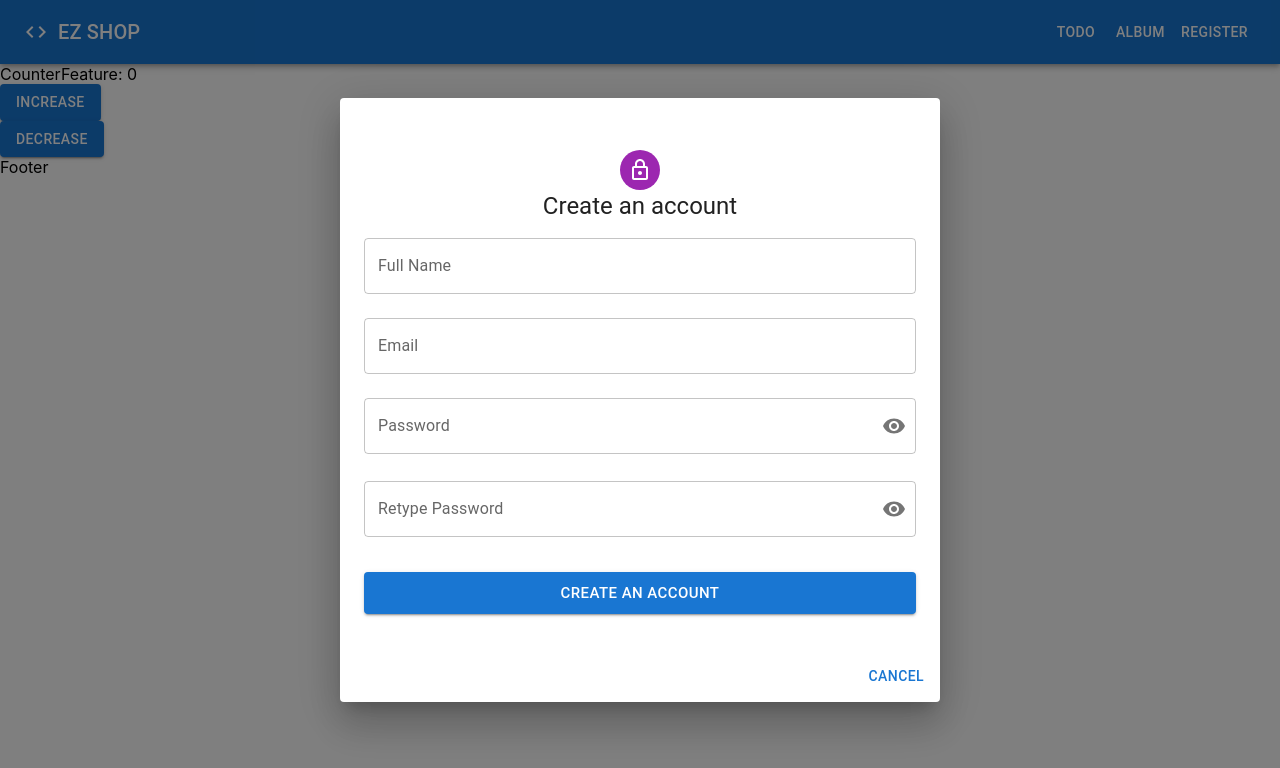
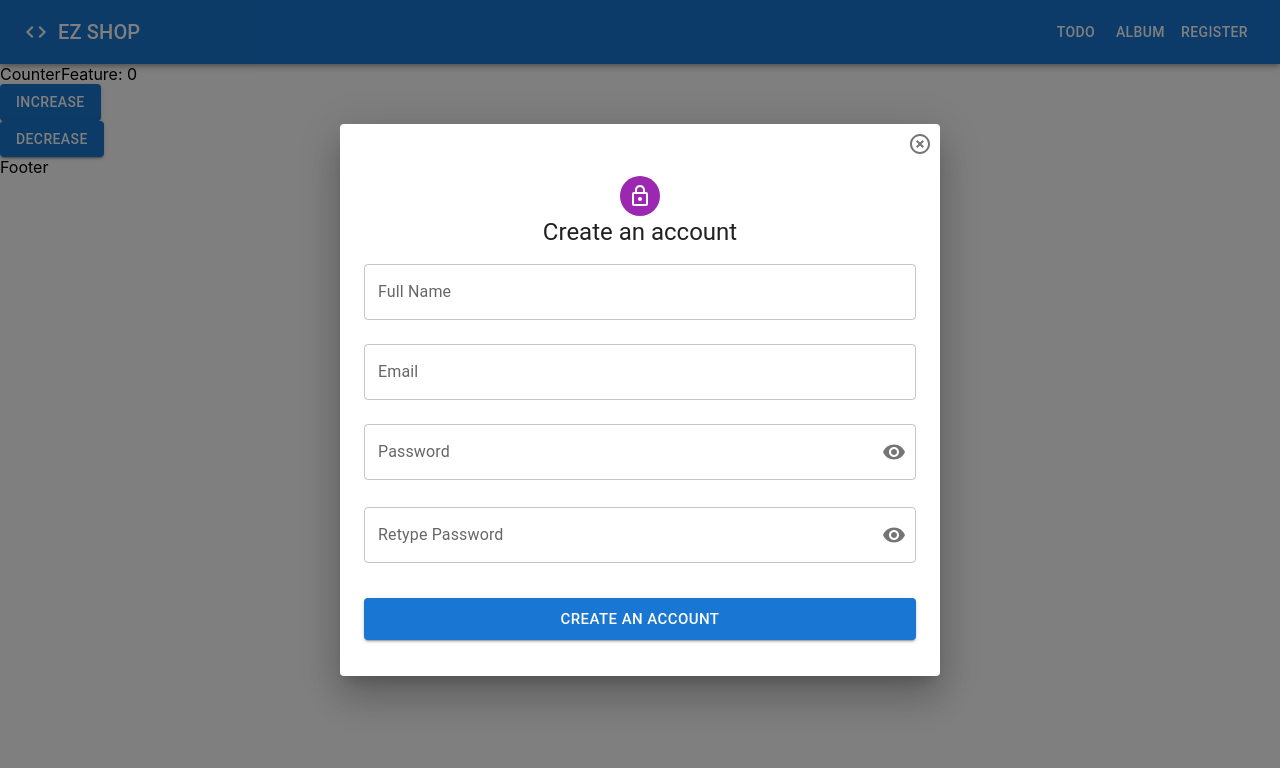
Before and after one commit to toanlehcm/demo_reactjs, a React (Create React App) app: page / in a window 1280 px wide. Both pictures are taken after a click on the button "REGISTER". Shown: the top 768 px of the page. Built offline with nearby package versions, Linux system fonts and the light colour scheme.

Commit message:
ReactJS: 15-21 Handle close icon

```diff
--- a/src/components/Header/index.jsx
+++ b/src/components/Header/index.jsx
@@ -7,10 +7,10 @@ import Button from '@mui/material/Button';
 import CodeIcon from '@mui/icons-material/Code';
 import { NavLink, Link } from 'react-router-dom';
 import Dialog from '@mui/material/Dialog';
-import DialogActions from '@mui/material/DialogActions';
 import DialogContent from '@mui/material/DialogContent';
-import DialogContentText from '@mui/material/DialogContentText';
 import Register from 'features/Auth/components/Register';
+import { IconButton } from '@mui/material';
+import HighlightOffIcon from '@mui/icons-material/HighlightOff';
 
 export default function Header() {
   const [open, setOpen] = useState(false);
@@ -64,13 +64,13 @@ export default function Header() {
       </AppBar>
 
       <Dialog open={open} onClose={handleClose} disableEscapeKeyDown aria-labelledby='form-dialog-title'>
+        <IconButton sx={{ position: 'absolute', top: 0, right: 0, zIndex: 1 }} onClick={handleClose}>
+          <HighlightOffIcon />
+        </IconButton>
+
         <DialogContent>
           <Register closeDialog={handleClose} />
         </DialogContent>
-
-        <DialogActions>
-          <Button onClick={handleClose}>Cancel</Button>
-        </DialogActions>
       </Dialog>
     </Box>
   );
```
